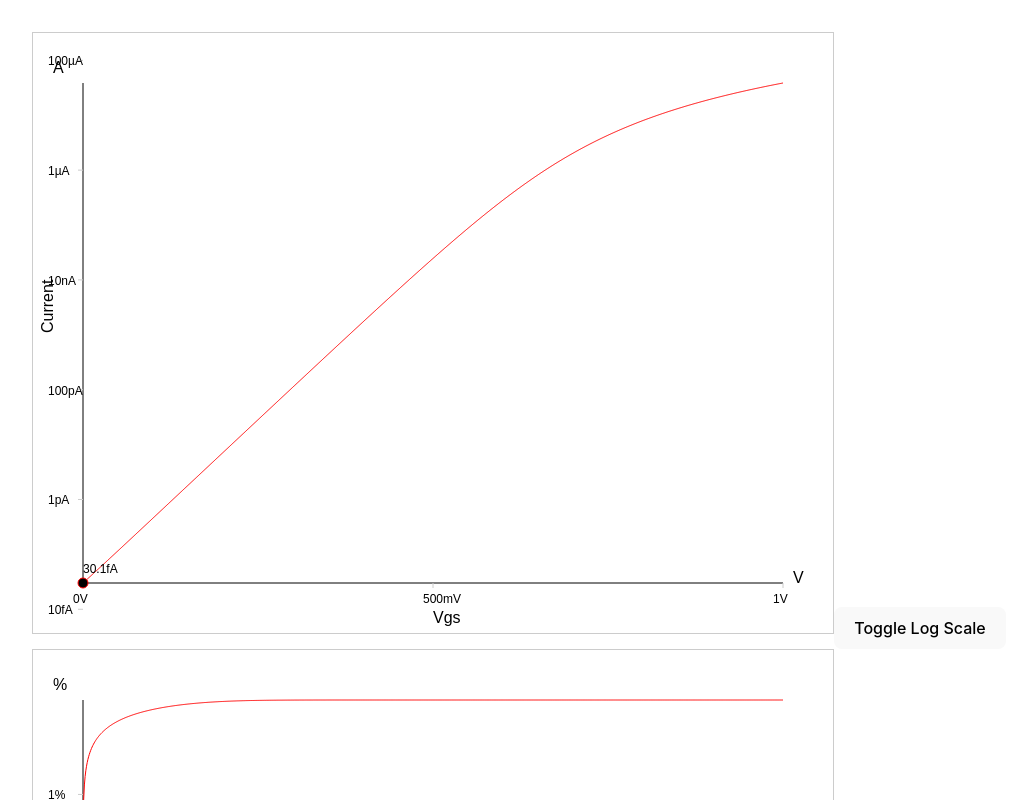
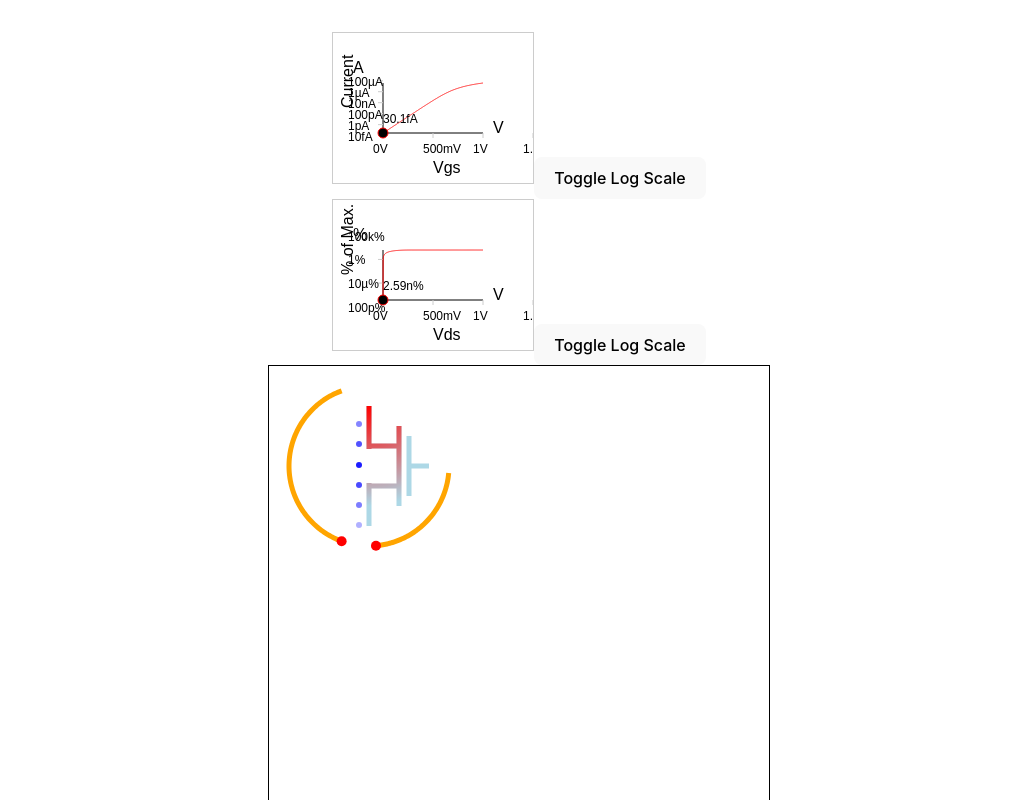
Before and after one commit to teykamp/mosfet, a Vue app: page / in a window 1280 px wide. Shown: the top 800 px of the page, without its empty margins (121-1137 px from the left). Built offline with nearby package versions, Linux system fonts and the light colour scheme.

Commit message:
fixed chart axis scale

```diff
--- a/src/components/Chart.vue
+++ b/src/components/Chart.vue
@@ -1,7 +1,6 @@
 <template>
   <div>
-    <canvas ref="canvas" :width="width" :height="height" @mousedown="onMouseDown" @mouseup="onMouseUp"
-      @mousemove="onMouseMove"></canvas>
+    <canvas ref="canvas" :width="width" :height="height" @mousedown="onMouseDown"></canvas>
     <button @click="toggleYAxisLog">Toggle Log Scale</button>
   </div>
 </template>
@@ -25,8 +24,8 @@ interface Props {
 
 const props = defineProps<Props>()
 const canvas = ref<HTMLCanvasElement | null>(null)
-const width = props.width ?? 800
-const height = props.height ?? 600
+const width = props.width ?? 800 / 4
+const height = props.height ?? 600 / 4
 const cornerToCornerGraph = props.cornerToCornerGraph ?? true
 
 const state = reactive<{
--- a/src/components/Diagram.vue
+++ b/src/components/Diagram.vue
@@ -107,8 +107,6 @@ const normalizeAngle = (angle: number, startAngle: number, angleSpan: number) =>
     returnAngle = startAngle + angleSpan
     value = 1
   }
-
-  console.log(returnAngle)
 
   return {
     returnAngle,
```
